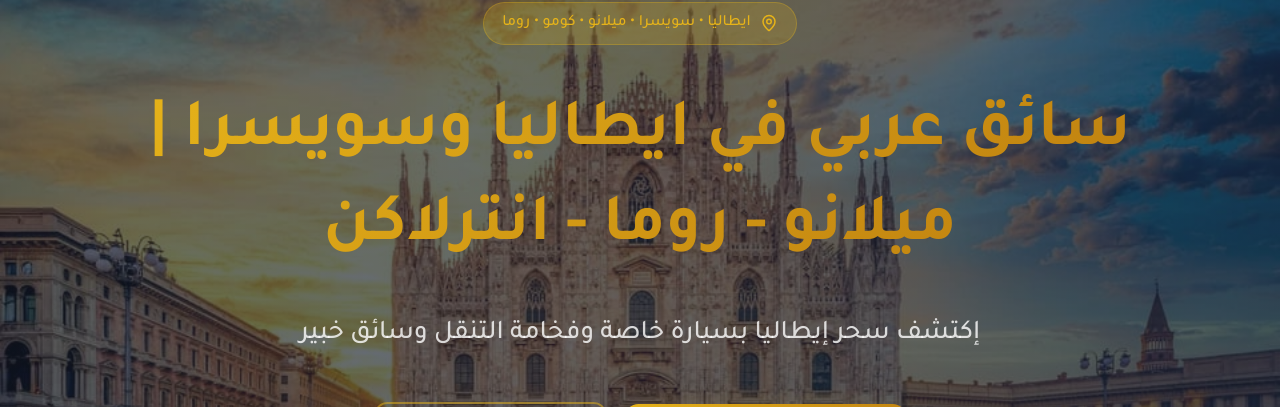
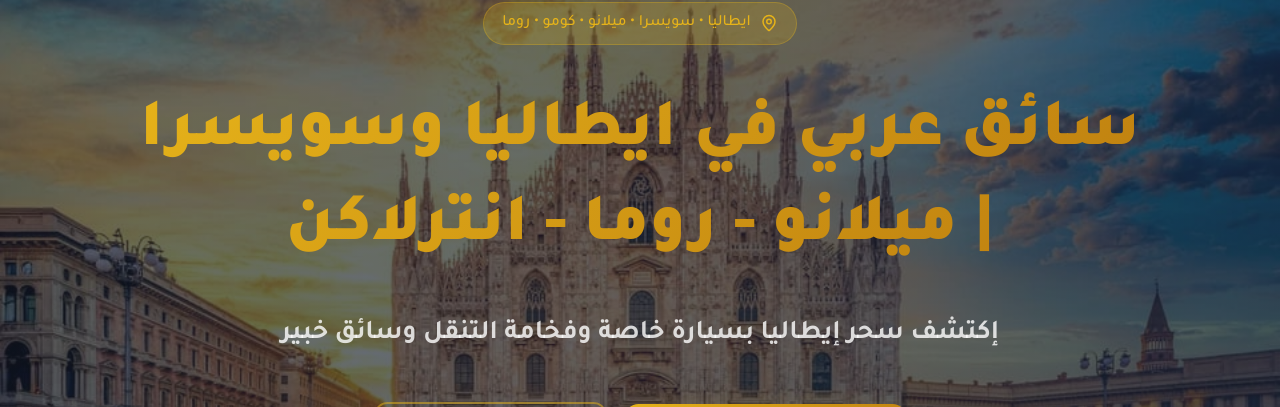
Before and after one commit to AlaaEbada/Driver-Taxi-Fahd, a Next.js app: page /about in a window 1280 px wide. Shown: the part 196-603 px from the top of the page. Built offline with nearby package versions, Linux system fonts and the light colour scheme; no server answers; the database is empty.

Commit message:
fix: correct all image paths for Vercel (case-sensitive)

```diff
--- a/src/app/globals.css
+++ b/src/app/globals.css
@@ -189,8 +189,8 @@
 @layer base {
   :root {
     /* Core palette - Luxury Navy & Gold */
-    --background: 220 15% 94%;
-    --foreground: 220 30% 15%;
+    --background: 194 100% 77%;
+    --foreground: 0 0% 0%;
 
     --card: 0 0% 100%;
     --card-foreground: 220 30% 15%;
@@ -208,7 +208,7 @@
 
     /* Muted tones */
     --muted: 220 15% 92%;
-    --muted-foreground: 220 15% 45%;
+    --muted-foreground: 0 0% 30%;
 
     /* Accent - Rich Gold */
     --accent: 38 70% 55%;
@@ -300,6 +300,7 @@
     -moz-osx-font-smoothing: grayscale;
     overflow-x: hidden;
     max-width: 100%;
+    font-weight: 600;
   }
 
   /* Force pointer cursor on all buttons and interactive elements */
@@ -338,7 +339,7 @@
 
   p {
     @apply leading-relaxed;
-    font-weight: 500;
+    font-weight: 600;
     font-size: 1.1rem;
   }
 }
@@ -542,7 +543,7 @@ html {
 
 @media (max-width: 640px) {
   html {
-    font-size: 125%;
+    font-size: 135%;
     /* Significant increase for mobile readability as requested */
   }
 }
--- a/src/components/home/HeroSection.tsx
+++ b/src/components/home/HeroSection.tsx
@@ -65,7 +65,7 @@ const HeroSection = () => {
           </m.div>
 
           {/* Title */}
-          <h1 className="font-serif text-3xl sm:text-4xl md:text-5xl lg:text-6xl font-bold text-white mb-6 pt-4 pb-2 overflow-visible" style={{ lineHeight: '1.7' }}>
+          <h1 className="font-serif text-3xl sm:text-4xl md:text-5xl lg:text-6xl font-black text-white mb-6 pt-4 pb-2 overflow-visible" style={{ lineHeight: '1.7' }}>
             <span className="text-gold-gradient overflow-visible inline-block">{t('hero.title')}</span>
           </h1>
 
```
Also changed, not shown: 1 other file (tests, documents, lock files or other folders).
